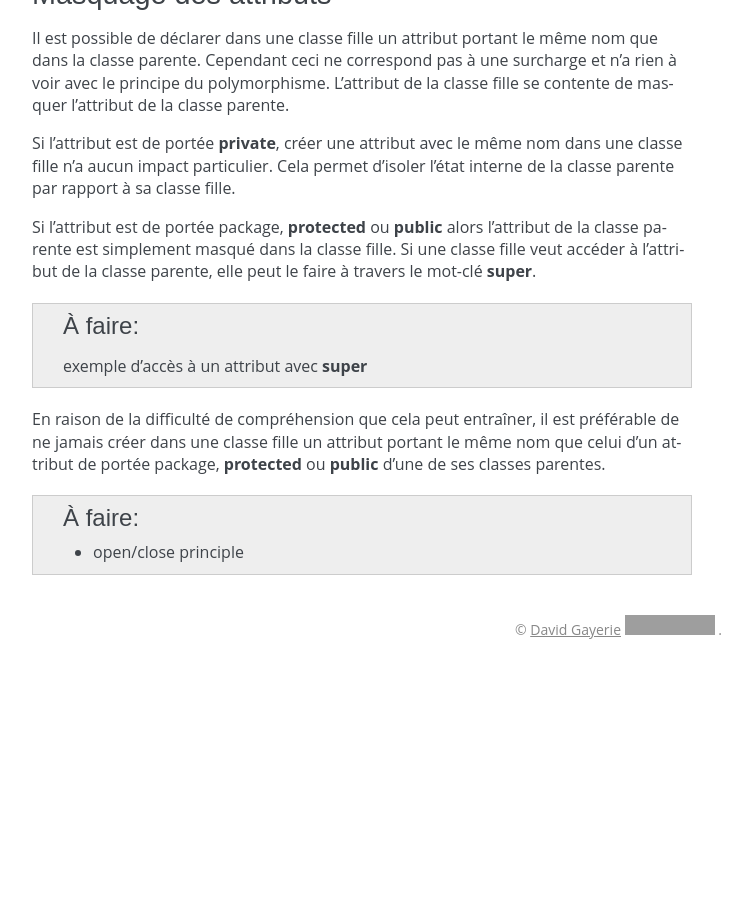
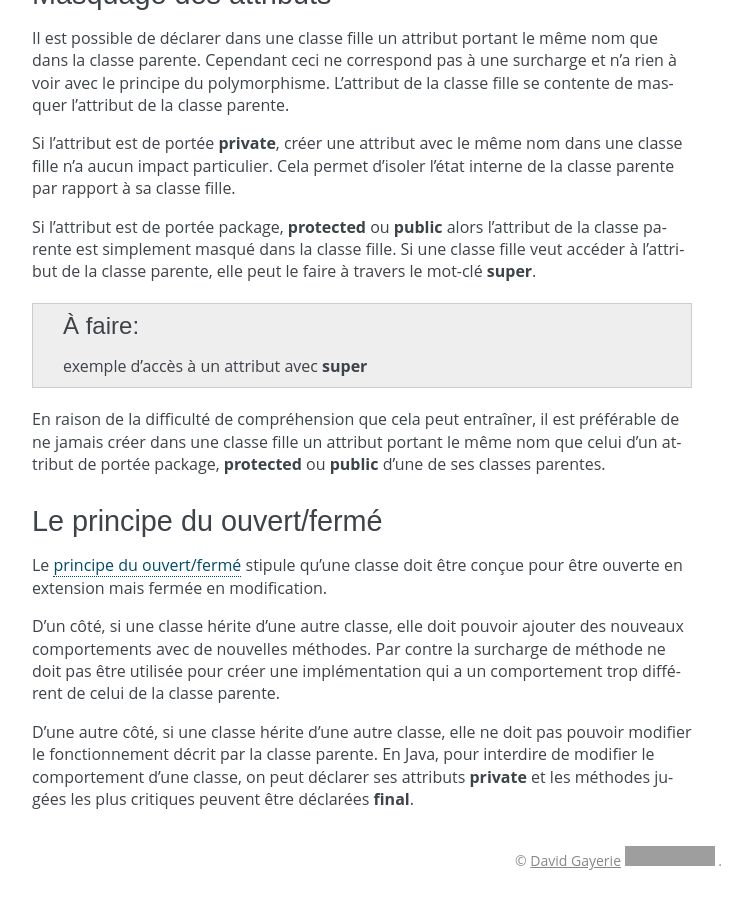
Before and after one commit to lanaflonPerso/cours-java-web, a Sphinx documentation site: the page built from source/polymorphisme.rst, in a window 1280 px wide and 900 px high, scrolled down 9420 px. Shown: the whole window, without its empty margins (398-1150 px from the left). Built offline with Sphinx 7.4.7, drawn with Linux system fonts in a browser that asks for light colours; formulas are drawn with MathJax 3; before the commit the page ends 10089 px from its top, so only the background shows below that; some of the changed text lies outside the part shown; grey boxes are pictures that could not be loaded.

Commit message:
open/close principle

```diff
--- a/source/polymorphisme.rst
+++ b/source/polymorphisme.rst
@@ -558,9 +558,23 @@ nom que celui d'un attribut de portée package, **protected** ou **public** d'un
 de ses classes parentes.
 
 
-.. todo::
+Le principe du ouvert/fermé
+***************************
 
-  * open/close principle
+Le `principe du ouvert/fermé`_ stipule qu'une classe doit être conçue pour être
+ouverte en extension mais fermée en modification.
+
+D'un côté, si une classe hérite
+d'une autre classe, elle doit pouvoir ajouter des nouveaux comportements avec
+de nouvelles méthodes. Par contre la surcharge de méthode ne doit pas être
+utilisée pour créer une implémentation qui a un comportement trop différent
+de celui de la classe parente.
+
+D'une autre côté, si une classe hérite d'une autre classe, elle ne doit pas
+pouvoir modifier le fonctionnement décrit par la classe parente. En Java, pour
+interdire de modifier le comportement d'une classe, on peut déclarer ses attributs
+**private** et les méthodes jugées les plus critiques peuvent être déclarées
+**final**.
 
 .. _@Override: https://docs.oracle.com/javase/8/docs/api/java/lang/Override.html
 .. _principe du ouvert/fermé: https://fr.wikipedia.org/wiki/Principe_ouvert/ferm%C3%A9
```
